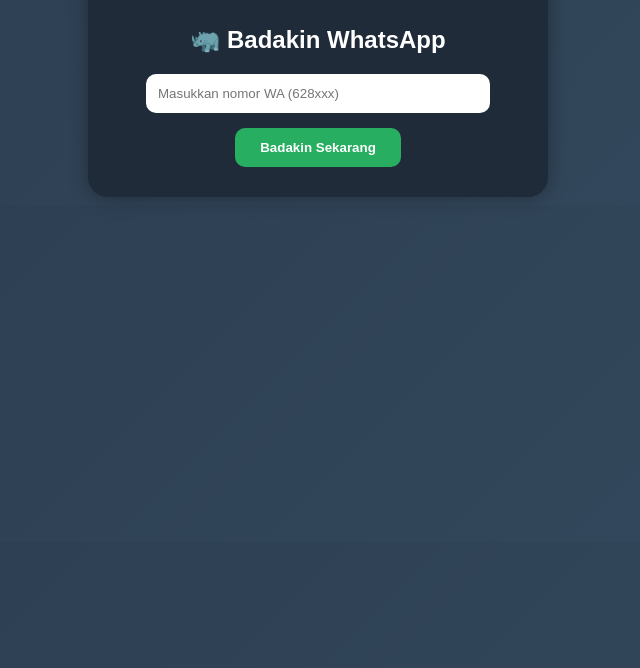
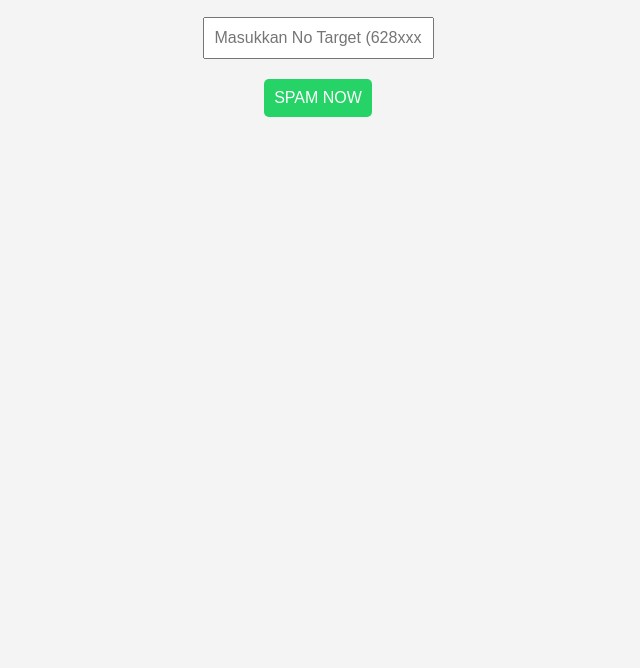
Before and after one commit to artahost15/artaanakhost, a plain HTML site: page index.html in a window 1280 px wide. Shown: the part 132-800 px from the top of the page, without its empty margins (322-962 px from the left). Drawn offline with Linux system fonts and the light colour scheme.

Commit message:
Update index.html

```diff
--- a/index.html
+++ b/index.html
@@ -2,86 +2,55 @@
 <html lang="id">
 <head>
   <meta charset="UTF-8">
-  <title>Badak WA</title>
+  <title>SPAM NOW - Arta</title>
   <style>
     body {
-      font-family: Arial, sans-serif;
-      background: linear-gradient(135deg, #2c3e50, #34495e);
-      color: white;
+      font-family: sans-serif;
       text-align: center;
-      padding-top: 100px;
+      padding-top: 50px;
+      background: #f4f4f4;
     }
-    .container {
-      background-color: #1f2b38;
-      padding: 30px;
-      border-radius: 20px;
-      width: 90%;
-      max-width: 400px;
-      margin: auto;
-      box-shadow: 0 0 20px #00000055;
-    }
-    input {
-      padding: 12px;
-      width: 80%;
-      margin-bottom: 15px;
-      border: none;
-      border-radius: 10px;
+    input, button {
+      padding: 10px;
+      font-size: 16px;
+      margin: 10px;
     }
     button {
-      padding: 12px 25px;
-      background-color: #27ae60;
+      background-color: #25D366;
       color: white;
       border: none;
-      border-radius: 10px;
-      font-weight: bold;
+      border-radius: 5px;
       cursor: pointer;
-    }
-    #result, #download, #note {
-      display: none;
-      margin-top: 20px;
-    }
-    a.download-link {
-      background-color: #2980b9;
-      padding: 10px 20px;
-      color: white;
-      text-decoration: none;
-      border-radius: 8px;
-      display: inline-block;
     }
   </style>
 </head>
 <body>
-  <div class="container">
-    <h2>🦏 Badakin WhatsApp</h2>
-    <input type="text" id="number" placeholder="Masukkan nomor WA (628xxx)">
-    <br>
-    <button onclick="badakin()">Badakin Sekarang</button>
-
-    <div id="result"></div>
-    <div id="download">
-      <a href="File%20Badak%20Vip.zip" class="download-link" download>Download File Badak WA</a>
-    </div>
-    <div id="note">
-      <p>🔥 <b>Pasang file ini jika ingin WA Anda jadi Badak!</b></p>
-    </div>
-  </div>
+  <h1>SPAM NOW ✅</h1>
+  <input type="text" id="nomor" placeholder="Masukkan No Target (628xxxx)" />
+  <br>
+  <button onclick="spamNow()">SPAM NOW</button>
 
   <script>
-    function badakin() {
-      const number = document.getElementById('number').value.trim();
-      if (!number) {
-        alert("Masukkan nomor dulu!");
+    const pesanList = [
+      "Halo dari Arta Hosting!",
+      "Promo hari ini hanya untukmu 🎉",
+      "Kenalin, gw Arta!",
+      "Mau hosting murah? Chat sekarang!",
+      "Khusus hari ini, diskon besar 😱"
+    ];
+
+    function spamNow() {
+      const nomor = document.getElementById("nomor").value;
+      if (!nomor.startsWith("62")) {
+        alert("Gunakan format nomor seperti 628xxxx...");
         return;
       }
 
-      document.getElementById("result").style.display = "block";
-      document.getElementById("result").innerHTML = "⏳ Membadakin WA " + number + "...";
-
-      setTimeout(() => {
-        document.getElementById("result").innerHTML = "✅ Sukses badakin WA " + number;
-        document.getElementById("download").style.display = "block";
-        document.getElementById("note").style.display = "block";
-      }, 2000);
+      for (let i = 0; i < 5; i++) {
+        const pesan = pesanList[Math.floor(Math.random() * pesanList.length)];
+        const url = "https://wa.me/" + nomor + "?text=" + encodeURIComponent(pesan);
+        window.open(url, '_blank');
+      }
     }
   </script>
 </body>
```
